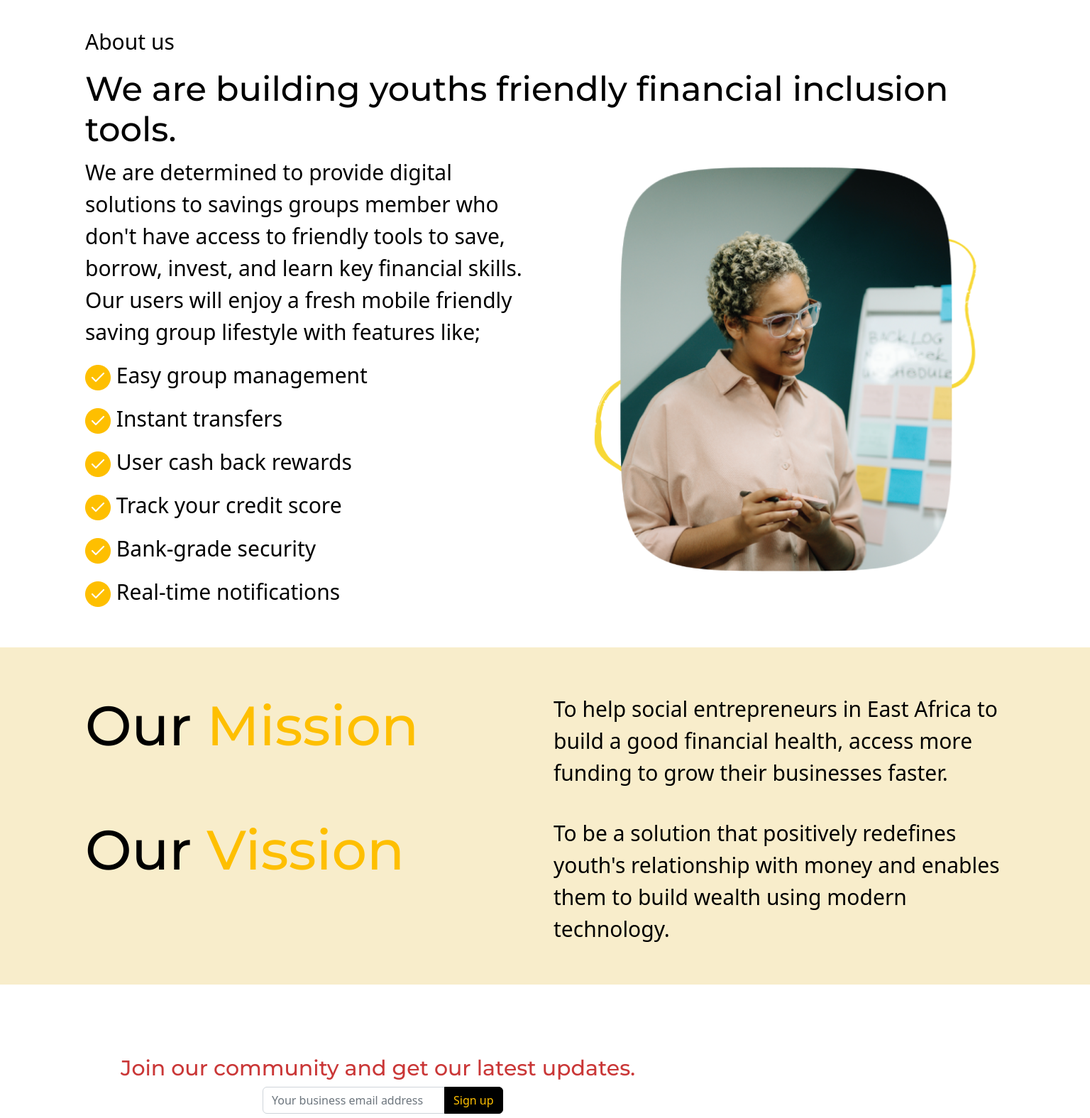
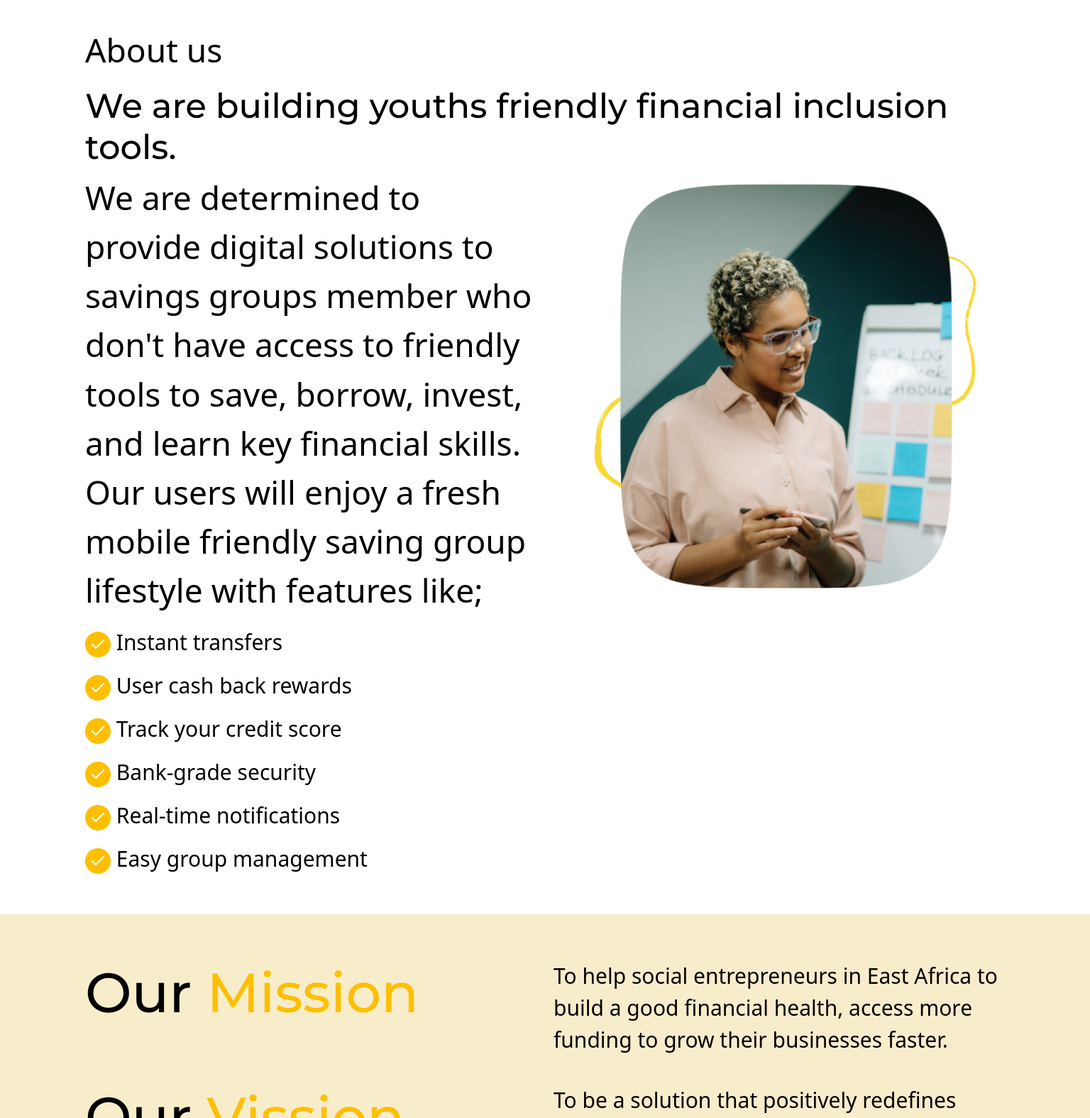
Before and after one commit to kidlinux7/kikundi_website, a Django app: page / in a window 1536 px wide. Shown: the part 760-2335 px from the top of the page at 71% size. Run offline with Django 3.2, Linux system fonts and the light colour scheme; some libraries are stand-ins or nearby versions.

Commit message:
new changes

```diff
--- a/static/css/main.css
+++ b/static/css/main.css
@@ -628,11 +628,25 @@
 
 .para3
 {
-  color: rgb(0, 0, 0) !important;
-  font-size: 30px !important;
+  color: rgb(0, 0, 0);
+  font-size: 3vw !important;
   font-weight: light;
-
-}
+}
+@media (min-width: 1365px) {
+  .para3 {
+    text-align: left ;
+
+  }
+
+
+@media (max-width: 640px) {
+  .para3 {
+    text-align: center ;
+  }
+  }
+
+
+
 .para10
 {
   color: rgb(0, 0, 0) !important;
@@ -1810,7 +1824,6 @@
 #contact
 {
   padding-top: 100px;
-  padding-left: 100px;
 }
 
 .para5
@@ -1819,9 +1832,28 @@
   color: rgb(202, 55, 55) !important;
   font-size: 30px !important;
   font-weight: light;
-  align-content: center !important;
-
-}
+}
+
+
+@media (min-width: 1365px) {
+  .para5 {
+
+  padding-left: 10vw;
+}
+
+
+@media (max-width: 640px) {
+  .para5 {
+    padding-left: 5vw;
+
+
+  }
+  }
+
+
+
+
+
 .ccontact1
 
 {
@@ -2018,7 +2050,7 @@
 
 @media (min-width: 1365px) {
   .hero {
-    height: 5000px !important;
+    height: 5500px !important;
   }
 }
 
@@ -2081,8 +2113,6 @@
   font-size: 3vw !important;
   text-align: center ;
   font-weight: light;
-
-
 }
 
 .hero p {
--- a/templates/index.html
+++ b/templates/index.html
@@ -25,12 +25,13 @@
             <p  class="para3">We are determined to provide digital solutions to savings groups member who don't have access to friendly tools to save, borrow, invest, and learn key financial skills. Our users will enjoy a fresh mobile friendly saving group lifestyle with features like;
  </p>
             <div class="icon-box" data-aos="" data-aos-delay="100">
-                  <p class="para10"><img src="../static/img/Group210.png"> Easy group management</p>
                   <p class="para10"><img src="../static/img/Group210.png"> Instant transfers</p>
                   <p class="para10"><img src="../static/img/Group210.png"> User cash back rewards</p>
                   <p class="para10"><img src="../static/img/Group210.png"> Track your credit score</p>
                   <p class="para10"><img src="../static/img/Group210.png"> Bank-grade security</p>
                   <p class="para10"><img src="../static/img/Group210.png"> Real-time notifications</p>
+                  <p class="para10"><img src="../static/img/Group210.png"> Easy group management</p>
+
             </div>
           </div>
           <div class="col-xl-6 col-lg-6 col-sm-12 col-xs-12 d-flex justify-content-center" data-aos="">
```
